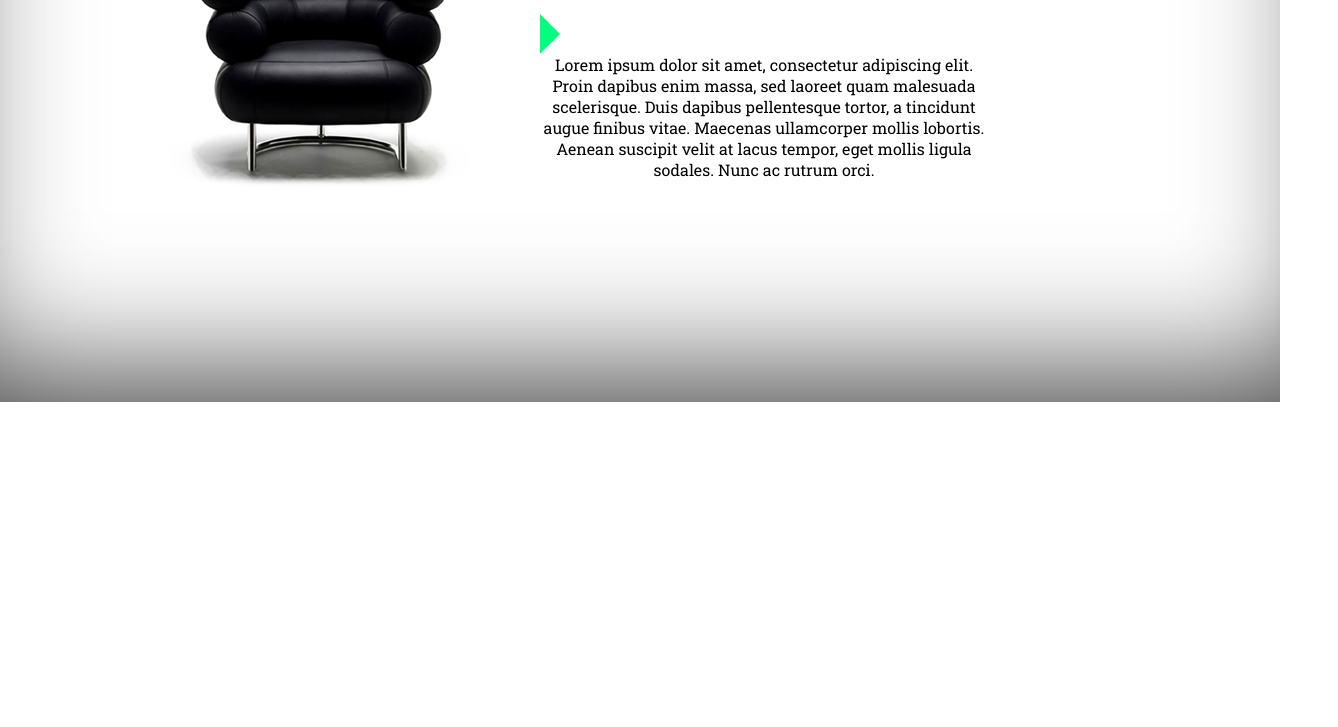
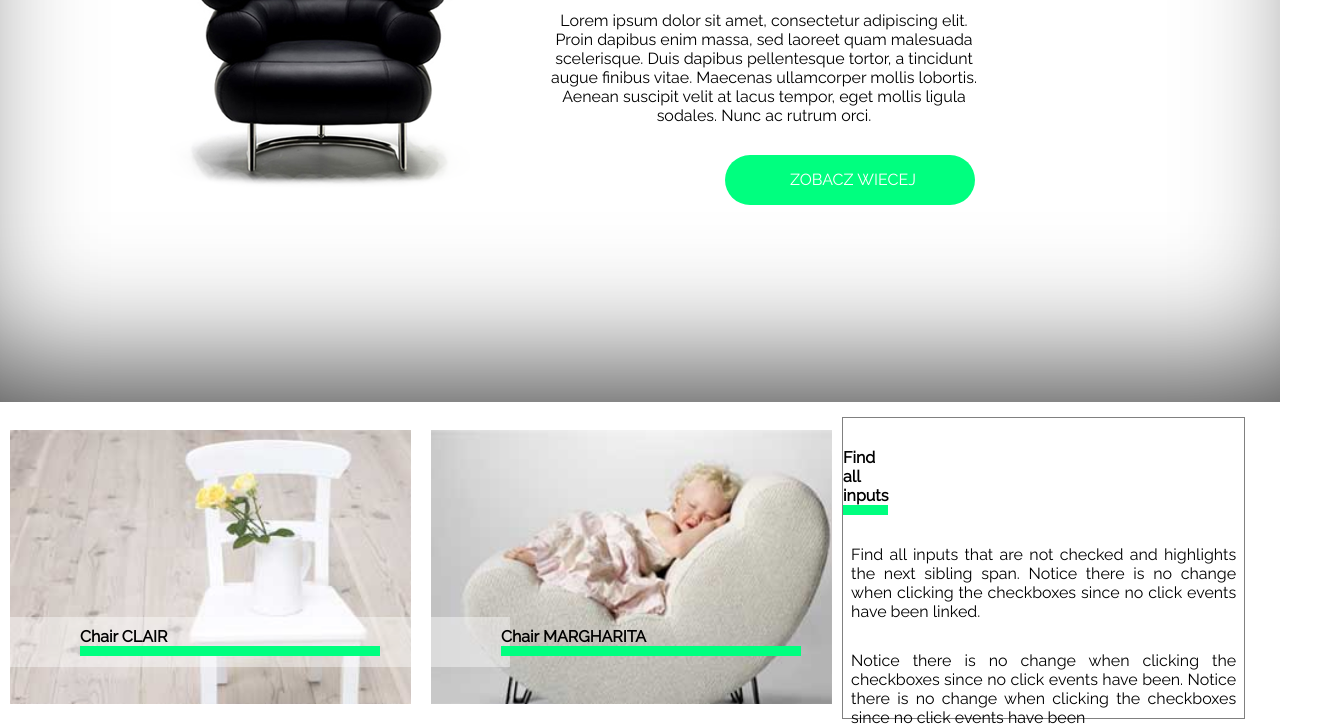
Before and after one commit to marcinzelaskopl/sitOnChair, a plain HTML site: page index.html in a window 1280 px wide. Shown: the part 338-1065 px from the top of the page, 1338 px wide, since content can reach past the window. Before the commit the page ends 800 px from the top, so only its background shows below. Drawn offline with Linux system fonts and the light colour scheme.

Commit message:
added header and section

```diff
--- a/css/style.css
+++ b/css/style.css
@@ -1,5 +1,5 @@
 * {
-    font-family: 'Roboto Slab', serif;
+    font-family: 'Raleway', sans-serif;
     padding: 0;
     margin: 0;
 }
@@ -35,6 +35,11 @@ nav li {
     display: inline-block;
 }
 
+nav a {
+    text-decoration: none;
+    color: white;
+}
+
 .container {
     height: 700px;
     width: 100%;
@@ -66,10 +71,112 @@ nav li {
     background-repeat: no-repeat;
     background-position: center;
 }
-.arrow-right {
-    width: 0;
-    height: 0;
-    border-top: 20px solid transparent;
-    border-bottom: 20px solid transparent;
-    border-left: 20px solid springgreen;
+
+.button-see-more {
+    border-radius: 28px;
+    text-transform: uppercase;
+    margin-top: 30px;
+    margin-left:85px;
+    position: relative;
+    color: white;
+    width: 250px;
+    height: 50px;
+    background-color: springgreen;
 }
+
+.button-see-more:hover {
+    box-shadow: 0 0 15px grey;
+    cursor: pointer;
+}
+
+.button-see-more a{
+    text-decoration: none;
+    color: white;
+}
+
+.button-see-more span {
+    position: absolute;
+    vertical-align: center;
+    line-height: 50px;
+    left: 65px;
+}
+
+.clear-fix {
+    clear: both;
+}
+/*.arrow-right {*/
+    /*width: 0;*/
+    /*height: 0;*/
+    /*border-top: 20px solid transparent;*/
+    /*border-bottom: 20px solid transparent;*/
+    /*border-left: 20px solid springgreen;*/
+/*}*/
+
+.small-box {
+    float: left;
+    width: 31.333%;
+    height: 300px;
+}
+
+#first-chair {
+    position: relative;
+    margin: 10px;
+    background-image: url("../images/box1_img.jpg");
+    background-size: contain;
+    background-repeat: no-repeat;
+    background-position: center;
+}
+
+.clair {
+    z-index: 5;
+    width: 300px;
+    border-bottom: 10px solid springgreen;
+    display: inline-block;
+    position: absolute;
+    top: 210px;
+    left: 70px;
+}
+
+
+.clair-uppercase {
+    text-transform: uppercase;
+}
+
+.border {
+    z-index: 2;
+    bottom: 50px;
+    position: absolute;
+    width: 500px;
+    height: 50px;
+    background-color: rgba(255,255,255, 0.4);
+}
+#second-chair {
+    position: relative;
+    margin: 10px;
+    background-image: url("../images/box2_img.jpg");
+    background-size: contain;
+    background-repeat: no-repeat;
+    background-position: center;
+}
+
+#box-content {
+    margin-top: 10px;
+    border: 1px solid grey;
+    text-align: center;
+}
+#box-content h4 {
+    display: inline-block;
+    text-decoration-color: springgreen;
+    text-align: left;
+    margin-top: 30px;
+    margin-right: 450px;
+    border-bottom: 10px solid springgreen;
+}
+
+
+#box-content p {
+    margin-left: 8px;
+    margin-right: 8px;
+    text-align: justify;
+    margin-top: 30px;
+}
--- a/index.html
+++ b/index.html
@@ -3,7 +3,7 @@
 <head>
     <meta charset="UTF-8">
     <title>Sit on Our Chair!</title>
-    <link href="https://fonts.googleapis.com/css?family=Roboto+Slab" rel="stylesheet">
+    <link href="https://fonts.googleapis.com/css?family=Raleway" rel="stylesheet">
     <link rel="stylesheet" href="css/style.css">
 </head>
 <body>
@@ -11,23 +11,50 @@
     <h1>Sit <span>on</span> Chair</h1>
     <nav>
         <ul>
-            <li>O firmie</li>
-            <li>Galeria</li>
-            <li>Kontakt</li>
+            <li><a href="#">O firmie</a></li>
+            <li><a href="#">Galeria</a></li>
+            <li><a href="#">Kontakt</a></li>
         </ul>
     </nav>
 </header>
 <section>
     <div class="container">
         <div class="medium-box">
-            <h1>Sit on Our Chair</h1>
-            <p class="arrow-right"></p>
+            <h1>Sit <span class="green-text">on</span> Our <span class="green-text">Chair</h1>
+            <!--<p class="arrow-right"></p>-->
             <p>Lorem ipsum dolor sit amet, consectetur adipiscing elit. Proin dapibus enim massa, sed laoreet quam malesuada scelerisque. Duis dapibus pellentesque tortor, a tincidunt augue finibus vitae. Maecenas ullamcorper mollis lobortis. Aenean suscipit velit at lacus tempor, eget mollis ligula sodales. Nunc ac rutrum orci.</p>
+            <div class="button-see-more">
+                <span><a href="#">Zobacz wiecej</a></span>
+            </div>
         </div>
         <div class="medium-box chair">
 
         </div>
     </div>
+    <div class="clear-fix">
+
+    </div>
+    <section>
+    <div class="section-container">
+        <div id="first-chair" class="small-box">
+            <p class="clair"><b>Chair <span class="clair-uppercase">Clair</span></b></p>
+            <div class="border">
+
+            </div>
+        </div>
+        <div id="second-chair" class="small-box">
+            <p class="clair"><b>Chair <span class="clair-uppercase">Margharita</span></b></p>
+        </div>
+        <div class="border-second-chair">
+
+        </div>
+        <div id="box-content" class="small-box">
+            <h4>Find all inputs</h4>
+            <p>Find all inputs that are not checked and highlights the next sibling span. Notice there is no change when clicking the checkboxes since no click events have been linked. </p>
+            <p>Notice there is no change when clicking the checkboxes since no click events have been. Notice there is no change when clicking the checkboxes since no click events have been</p>
+        </div>
+    </div>
+    </section>
 </section>
 </body>
 </html>
```
